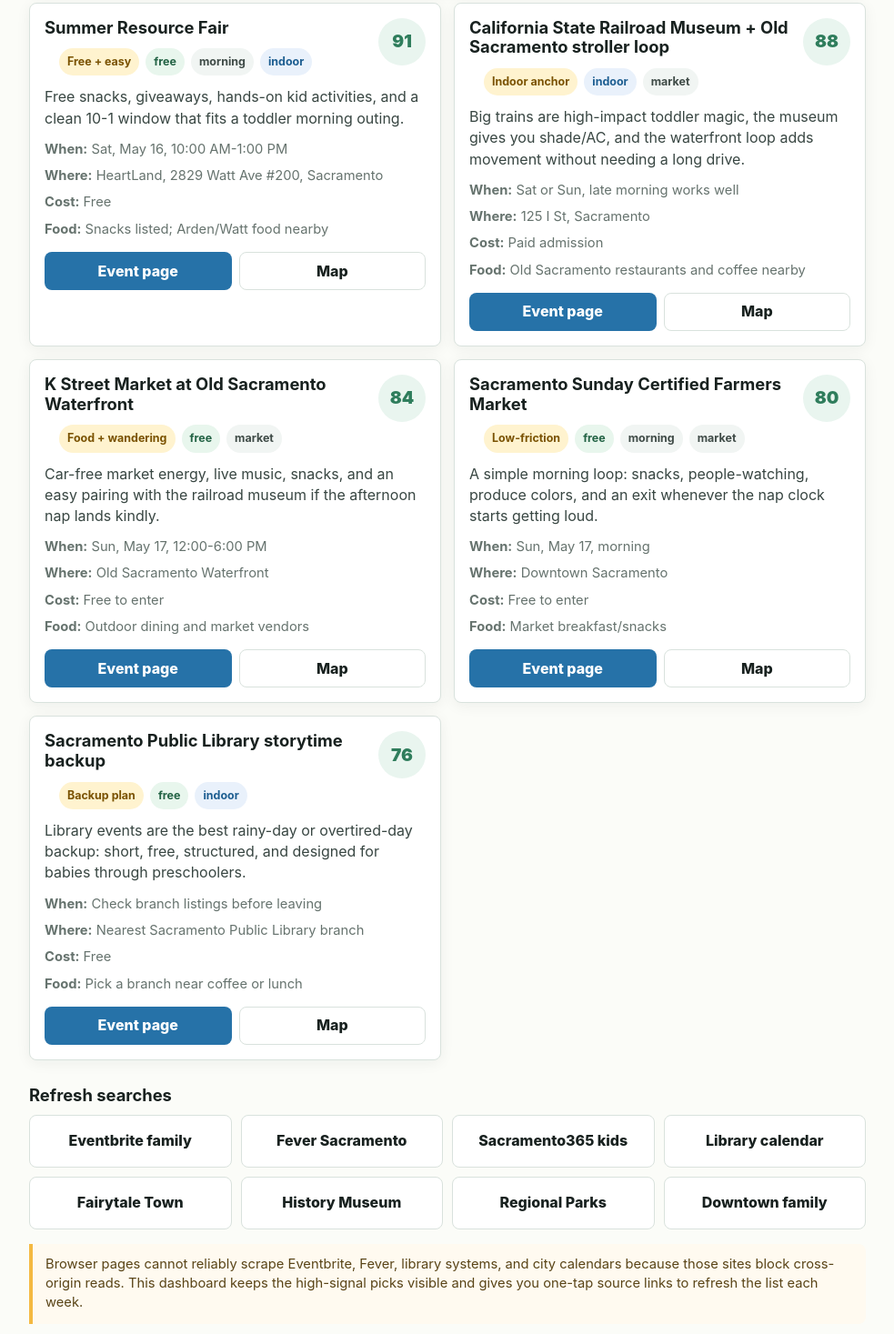
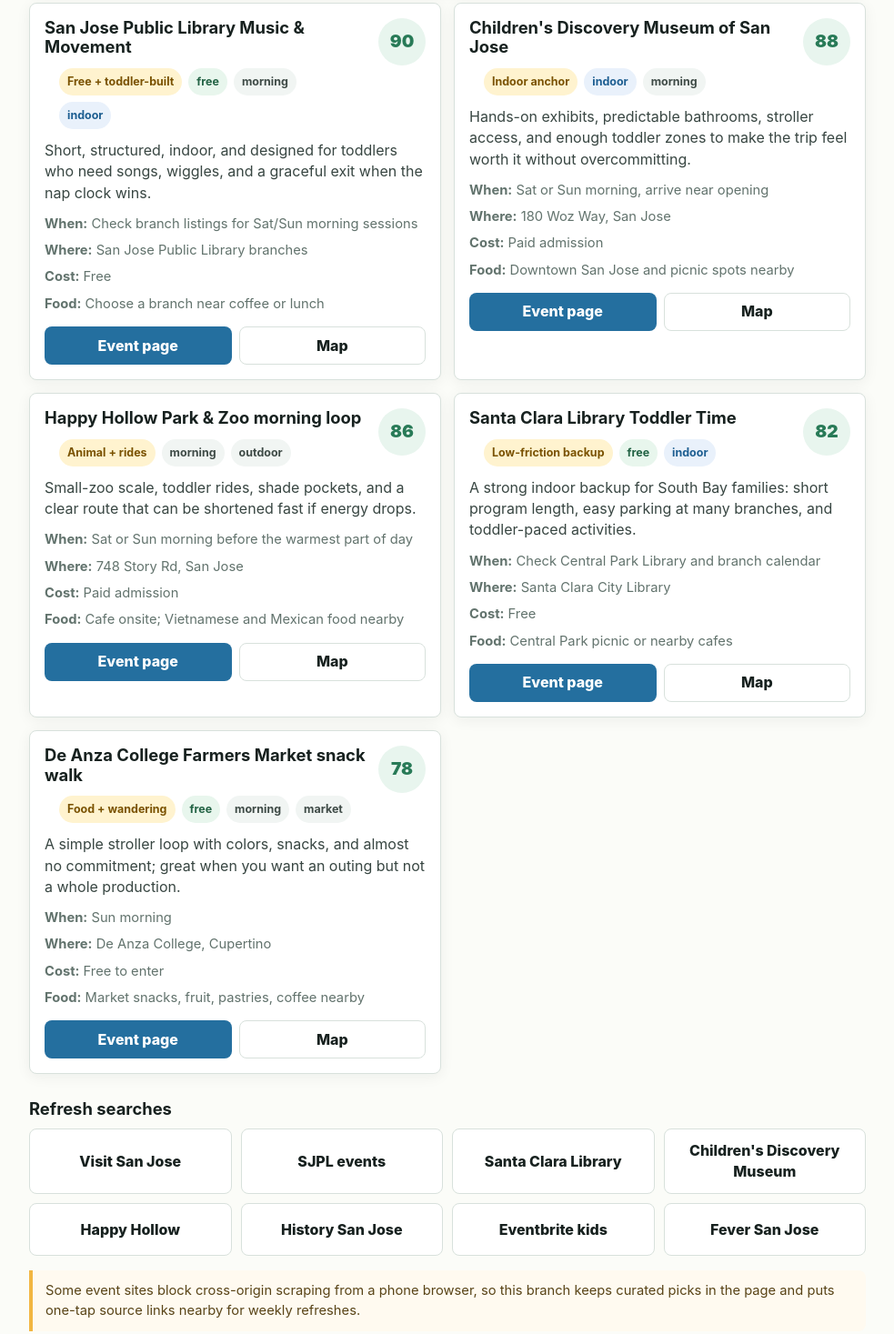
Before and after one commit to jonawilliams14/Family-Adventure-Search, a plain HTML site: page index.html in a window 1280 px wide. Shown: the part 897-2364 px from the top of the page at 91% size, without its empty margins (148-1131 px from the left). Drawn offline with Linux system fonts and the light colour scheme.

Commit message:
Create San Jose family adventure dashboard

```diff
--- a/index.html
+++ b/index.html
@@ -3,17 +3,16 @@
 <head>
   <meta charset="utf-8">
   <meta name="viewport" content="width=device-width, initial-scale=1">
-  <title>Family Adventure Agent</title>
+  <title>South Bay Family Adventure Agent</title>
   <style>
-    :root { color-scheme: light; --ink:#18211f; --muted:#66736e; --line:#d9e2dd; --paper:#fbfcf8; --panel:#fff; --leaf:#2f7d5c; --river:#2672a8; --sun:#f4b942; --shade:0 12px 30px rgba(24,33,31,.1); }
+    :root { color-scheme: light; --ink:#17211f; --muted:#62736d; --line:#d8e1dc; --paper:#fbfcf8; --panel:#fff; --leaf:#287a57; --bay:#246f9f; --sun:#f2b642; --shade:0 12px 30px rgba(23,33,31,.1); }
     * { box-sizing: border-box; }
     body { margin:0; background:var(--paper); color:var(--ink); font-family:Inter,ui-sans-serif,system-ui,-apple-system,BlinkMacSystemFont,"Segoe UI",sans-serif; line-height:1.45; }
     a { color:inherit; }
-    .app { min-height:100vh; }
-    header { background:linear-gradient(135deg,rgba(47,125,92,.92),rgba(38,114,168,.88)),url("https://images.unsplash.com/photo-1517164850305-99a3e65bb47e?auto=format&fit=crop&w=1600&q=80"); background-size:cover; background-position:center; color:#fff; padding:26px 18px 34px; }
+    header { background:linear-gradient(135deg,rgba(40,122,87,.92),rgba(36,111,159,.88)),url("https://images.unsplash.com/photo-1574863544946-1c5f02541d31?auto=format&fit=crop&w=1600&q=80"); background-size:cover; background-position:center; color:#fff; padding:26px 18px 34px; }
     .header-inner, main, footer { max-width:980px; margin:0 auto; }
-    .eyebrow { margin:0 0 12px; font-size:.82rem; font-weight:800; letter-spacing:.08em; text-transform:uppercase; opacity:.86; }
-    h1 { max-width:760px; margin:0; font-size:clamp(2.1rem,9vw,4.6rem); line-height:.96; letter-spacing:0; }
+    .eyebrow { margin:0 0 12px; font-size:.82rem; font-weight:800; letter-spacing:.08em; text-transform:uppercase; opacity:.88; }
+    h1 { max-width:800px; margin:0; font-size:clamp(2.1rem,9vw,4.6rem); line-height:.96; letter-spacing:0; }
     .subhead { max-width:720px; margin:16px 0 0; font-size:1rem; opacity:.94; }
     .status-strip { display:grid; grid-template-columns:repeat(2,minmax(0,1fr)); gap:10px; max-width:980px; margin:-22px auto 0; padding:0 18px; position:relative; }
     .stat { min-height:86px; border:1px solid rgba(255,255,255,.2); border-radius:8px; background:var(--panel); box-shadow:var(--shade); padding:14px; }
@@ -24,10 +23,10 @@
     button { border:1px solid var(--line); border-radius:999px; background:#fff; color:var(--ink); min-height:42px; padding:0 14px; font:inherit; font-weight:750; cursor:pointer; }
     button[aria-pressed="true"] { border-color:var(--leaf); background:var(--leaf); color:#fff; }
     .grid { display:grid; grid-template-columns:1fr; gap:14px; }
-    .card { border:1px solid var(--line); border-radius:8px; background:var(--panel); box-shadow:0 3px 16px rgba(24,33,31,.06); overflow:hidden; }
+    .card { border:1px solid var(--line); border-radius:8px; background:var(--panel); box-shadow:0 3px 16px rgba(23,33,31,.06); overflow:hidden; }
     .card-top { display:flex; align-items:flex-start; justify-content:space-between; gap:12px; padding:16px 16px 0; }
     h2 { margin:0; font-size:1.15rem; line-height:1.18; }
-    .score { flex:0 0 auto; display:grid; place-items:center; width:52px; height:52px; border-radius:50%; background:#e9f5ef; color:var(--leaf); font-size:1.2rem; font-weight:900; }
+    .score { flex:0 0 auto; display:grid; place-items:center; width:52px; height:52px; border-radius:50%; background:#e8f5ee; color:var(--leaf); font-size:1.2rem; font-weight:900; }
     .meta { display:flex; flex-wrap:wrap; gap:7px; padding:12px 16px 0; }
     .pill { border-radius:999px; background:#f1f5f3; color:#3f4b47; padding:6px 9px; font-size:.78rem; font-weight:750; }
     .pill.hot { background:#fff3cf; color:#7a5200; }
@@ -38,7 +37,7 @@
     .details { display:grid; gap:8px; margin:0 0 14px; color:var(--muted); font-size:.92rem; }
     .actions { display:grid; grid-template-columns:1fr 1fr; gap:8px; }
     .actions a, .search-link { display:inline-flex; align-items:center; justify-content:center; min-height:42px; border-radius:8px; text-decoration:none; font-weight:850; text-align:center; }
-    .primary { background:var(--river); color:#fff; }
+    .primary { background:var(--bay); color:#fff; }
     .secondary { border:1px solid var(--line); background:#fff; color:var(--ink); }
     .section { margin-top:28px; }
     .section h2 { margin-bottom:10px; }
@@ -53,16 +52,16 @@
   <div class="app">
     <header>
       <div class="header-inner">
-        <p class="eyebrow">Fruitdale / Sacramento</p>
-        <h1>Top 5 family adventures this weekend</h1>
-        <p class="subhead">A Friday-morning shortlist tuned for toddlers, naps, food stops, cost, distance, and this weekend's warm Sacramento forecast.</p>
+        <p class="eyebrow">San Jose / South Bay</p>
+        <h1>Top 5 toddler-friendly family adventures this weekend</h1>
+        <p class="subhead">A Friday-morning shortlist tuned for short drives, stroller flow, nap windows, warm South Bay weather, food stops, and indoor backup plans.</p>
       </div>
     </header>
     <section class="status-strip" aria-label="Weekend status">
       <div class="stat"><strong>May 16-17</strong><span>Weekend window</span></div>
-      <div class="stat"><strong>Warm</strong><span>Morning outdoor bias</span></div>
+      <div class="stat"><strong>Mild-warm</strong><span>Morning outdoor bias</span></div>
       <div class="stat"><strong>0-5</strong><span>Toddler-friendly priority</span></div>
-      <div class="stat"><strong>Fruitdale</strong><span>Trip anchor</span></div>
+      <div class="stat"><strong>San Jose</strong><span>South Bay anchor</span></div>
     </section>
     <main>
       <nav class="toolbar" aria-label="Filters">
@@ -76,28 +75,28 @@
       <section class="section">
         <h2>Refresh searches</h2>
         <div class="sources">
-          <a class="search-link" href="https://www.eventbrite.com/d/ca--sacramento/family-and-education--events--this-weekend/" target="_blank" rel="noreferrer">Eventbrite family</a>
-          <a class="search-link" href="https://feverup.com/en/sacramento" target="_blank" rel="noreferrer">Fever Sacramento</a>
-          <a class="search-link" href="https://www.sacramento365.com/categories/kids/" target="_blank" rel="noreferrer">Sacramento365 kids</a>
-          <a class="search-link" href="https://www.saclibrary.org/events" target="_blank" rel="noreferrer">Library calendar</a>
-          <a class="search-link" href="https://www.fairytaletown.org/events/" target="_blank" rel="noreferrer">Fairytale Town</a>
-          <a class="search-link" href="https://www.sachistorymuseum.org/events/" target="_blank" rel="noreferrer">History Museum</a>
-          <a class="search-link" href="https://regionalparks.saccounty.gov/Pages/default.aspx" target="_blank" rel="noreferrer">Regional Parks</a>
-          <a class="search-link" href="https://sacramento.downtowngrid.com/events/categories/familykids/" target="_blank" rel="noreferrer">Downtown family</a>
+          <a class="search-link" href="https://www.sanjose.org/events" target="_blank" rel="noreferrer">Visit San Jose</a>
+          <a class="search-link" href="https://www.sjpl.org/events/" target="_blank" rel="noreferrer">SJPL events</a>
+          <a class="search-link" href="https://santaclaraca.libcal.com/calendar/events" target="_blank" rel="noreferrer">Santa Clara Library</a>
+          <a class="search-link" href="https://www.cdm.org/visit/calendar/" target="_blank" rel="noreferrer">Children's Discovery Museum</a>
+          <a class="search-link" href="https://happyhollow.org/calendar/" target="_blank" rel="noreferrer">Happy Hollow</a>
+          <a class="search-link" href="https://historysanjose.org/events/" target="_blank" rel="noreferrer">History San Jose</a>
+          <a class="search-link" href="https://www.eventbrite.com/d/ca--san-jose/kids--events/" target="_blank" rel="noreferrer">Eventbrite kids</a>
+          <a class="search-link" href="https://feverup.com/en/san-jose" target="_blank" rel="noreferrer">Fever San Jose</a>
         </div>
-        <p class="note">Browser pages cannot reliably scrape Eventbrite, Fever, library systems, and city calendars because those sites block cross-origin reads. This dashboard keeps the high-signal picks visible and gives you one-tap source links to refresh the list each week.</p>
+        <p class="note">Some event sites block cross-origin scraping from a phone browser, so this branch keeps curated picks in the page and puts one-tap source links nearby for weekly refreshes.</p>
       </section>
     </main>
     <footer>Last curated Friday, May 15, 2026. Scores are practical planning scores, not official ratings.</footer>
   </div>
   <script>
     const events = [
-      { title:"Fairytale Town morning + Land Park brunch", score:94, tags:["morning","outdoor"], label:"Best all-around", time:"Sat or Sun morning, go early before heat", place:"3901 Land Park Dr, Sacramento", cost:"Paid admission", food:"Brunch nearby in Land Park / Freeport corridor", why:"Purpose-built for small kids, easy stroller flow, short attention-span friendly, and close enough to bail out before nap.", eventUrl:"https://www.fairytaletown.org/events/month/2026-05/", mapUrl:"https://www.google.com/maps/search/?api=1&query=Fairytale+Town+Sacramento" },
-      { title:"Summer Resource Fair", score:91, tags:["free","morning","indoor"], label:"Free + easy", time:"Sat, May 16, 10:00 AM-1:00 PM", place:"HeartLand, 2829 Watt Ave #200, Sacramento", cost:"Free", food:"Snacks listed; Arden/Watt food nearby", why:"Free snacks, giveaways, hands-on kid activities, and a clean 10-1 window that fits a toddler morning outing.", eventUrl:"https://www.eventbrite.com/e/summer-resource-fair-tickets-1985941971898", mapUrl:"https://www.google.com/maps/search/?api=1&query=2829+Watt+Ave+Suite+200+Sacramento" },
-      { title:"California State Railroad Museum + Old Sacramento stroller loop", score:88, tags:["indoor","market"], label:"Indoor anchor", time:"Sat or Sun, late morning works well", place:"125 I St, Sacramento", cost:"Paid admission", food:"Old Sacramento restaurants and coffee nearby", why:"Big trains are high-impact toddler magic, the museum gives you shade/AC, and the waterfront loop adds movement without needing a long drive.", eventUrl:"https://www.californiarailroad.museum/visit/calendar", mapUrl:"https://www.google.com/maps/search/?api=1&query=California+State+Railroad+Museum" },
-      { title:"K Street Market at Old Sacramento Waterfront", score:84, tags:["free","market"], label:"Food + wandering", time:"Sun, May 17, 12:00-6:00 PM", place:"Old Sacramento Waterfront", cost:"Free to enter", food:"Outdoor dining and market vendors", why:"Car-free market energy, live music, snacks, and an easy pairing with the railroad museum if the afternoon nap lands kindly.", eventUrl:"https://ma.to/event/k-street-market-17-may-2026", mapUrl:"https://www.google.com/maps/search/?api=1&query=Old+Sacramento+Waterfront" },
-      { title:"Sacramento Sunday Certified Farmers Market", score:80, tags:["free","morning","market"], label:"Low-friction", time:"Sun, May 17, morning", place:"Downtown Sacramento", cost:"Free to enter", food:"Market breakfast/snacks", why:"A simple morning loop: snacks, people-watching, produce colors, and an exit whenever the nap clock starts getting loud.", eventUrl:"https://sacramento.downtowngrid.com/events/sacramentos-sunday-certified-farmers-market-2025-12-21-2026-01-11-2026-04-19-2026-04-26-2026-05-03-2026-05-10-2026-05-17-2026-05-24-2026-05-31/", mapUrl:"https://www.google.com/maps/search/?api=1&query=Sacramento+Sunday+Certified+Farmers+Market" },
-      { title:"Sacramento Public Library storytime backup", score:76, tags:["free","indoor"], label:"Backup plan", time:"Check branch listings before leaving", place:"Nearest Sacramento Public Library branch", cost:"Free", food:"Pick a branch near coffee or lunch", why:"Library events are the best rainy-day or overtired-day backup: short, free, structured, and designed for babies through preschoolers.", eventUrl:"https://www.saclibrary.org/events", mapUrl:"https://www.google.com/maps/search/?api=1&query=Sacramento+Public+Library+near+Fruitdale+Sacramento" }
+      { title:"AANHPI Heritage Festival at History Park", score:93, tags:["free","morning","outdoor"], label:"Best community pick", time:"Sat, May 16, daytime festival window", place:"History Park, 635 Phelan Ave, San Jose", cost:"Free / check event details", food:"Festival vendors plus Kelley Park picnic options", why:"Open-air, stroller-friendly, colorful, and easy to pair with a short Kelley Park wander before nap time.", eventUrl:"https://historysanjose.org/events/", mapUrl:"https://www.google.com/maps/search/?api=1&query=History+Park+San+Jose" },
+      { title:"San Jose Public Library Music & Movement", score:90, tags:["free","morning","indoor"], label:"Free + toddler-built", time:"Check branch listings for Sat/Sun morning sessions", place:"San Jose Public Library branches", cost:"Free", food:"Choose a branch near coffee or lunch", why:"Short, structured, indoor, and designed for toddlers who need songs, wiggles, and a graceful exit when the nap clock wins.", eventUrl:"https://www.sjpl.org/events/", mapUrl:"https://www.google.com/maps/search/?api=1&query=San+Jose+Public+Library+near+me" },
+      { title:"Children's Discovery Museum of San Jose", score:88, tags:["indoor","morning"], label:"Indoor anchor", time:"Sat or Sun morning, arrive near opening", place:"180 Woz Way, San Jose", cost:"Paid admission", food:"Downtown San Jose and picnic spots nearby", why:"Hands-on exhibits, predictable bathrooms, stroller access, and enough toddler zones to make the trip feel worth it without overcommitting.", eventUrl:"https://www.cdm.org/visit/calendar/", mapUrl:"https://www.google.com/maps/search/?api=1&query=Children's+Discovery+Museum+of+San+Jose" },
+      { title:"Happy Hollow Park & Zoo morning loop", score:86, tags:["morning","outdoor"], label:"Animal + rides", time:"Sat or Sun morning before the warmest part of day", place:"748 Story Rd, San Jose", cost:"Paid admission", food:"Cafe onsite; Vietnamese and Mexican food nearby", why:"Small-zoo scale, toddler rides, shade pockets, and a clear route that can be shortened fast if energy drops.", eventUrl:"https://happyhollow.org/calendar/", mapUrl:"https://www.google.com/maps/search/?api=1&query=Happy+Hollow+Park+and+Zoo" },
+      { title:"Santa Clara Library Toddler Time", score:82, tags:["free","indoor"], label:"Low-friction backup", time:"Check Central Park Library and branch calendar", place:"Santa Clara City Library", cost:"Free", food:"Central Park picnic or nearby cafes", why:"A strong indoor backup for South Bay families: short program length, easy parking at many branches, and toddler-paced activities.", eventUrl:"https://santaclaraca.libcal.com/calendar/events", mapUrl:"https://www.google.com/maps/search/?api=1&query=Santa+Clara+City+Library" },
+      { title:"De Anza College Farmers Market snack walk", score:78, tags:["free","morning","market"], label:"Food + wandering", time:"Sun morning", place:"De Anza College, Cupertino", cost:"Free to enter", food:"Market snacks, fruit, pastries, coffee nearby", why:"A simple stroller loop with colors, snacks, and almost no commitment; great when you want an outing but not a whole production.", eventUrl:"https://www.pcfma.org/de-anza-college-farmers-market", mapUrl:"https://www.google.com/maps/search/?api=1&query=De+Anza+College+Farmers+Market" }
     ];
     const cards = document.querySelector("#cards");
     const buttons = document.querySelectorAll("button[data-filter]");
```
